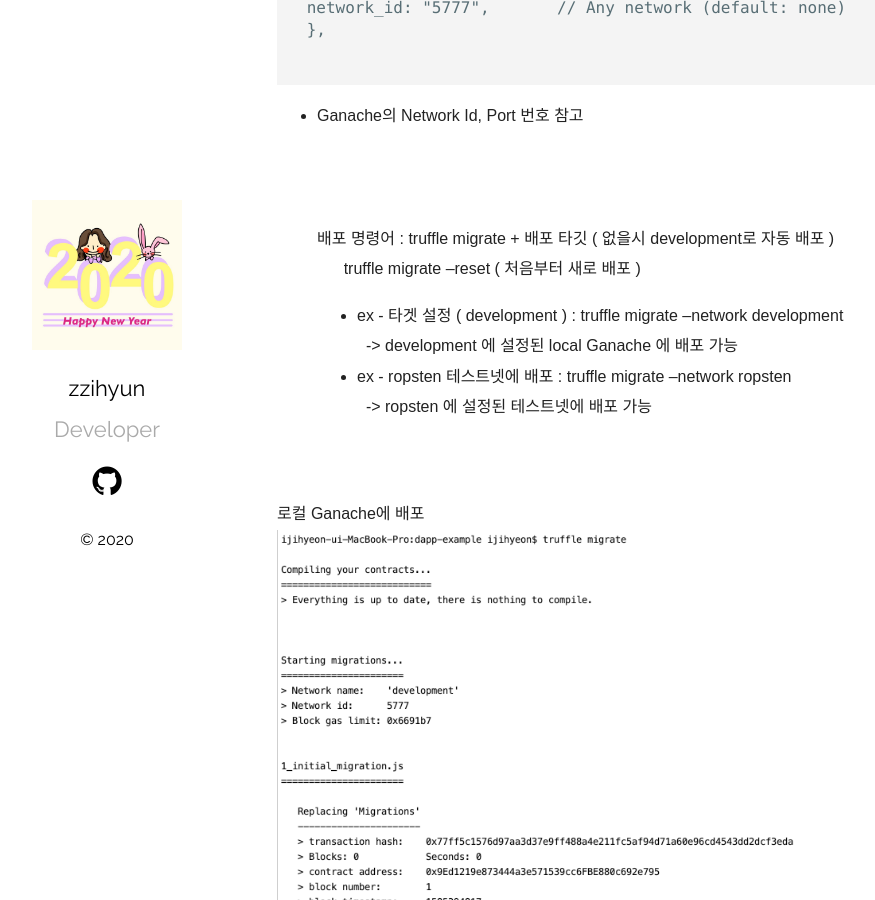
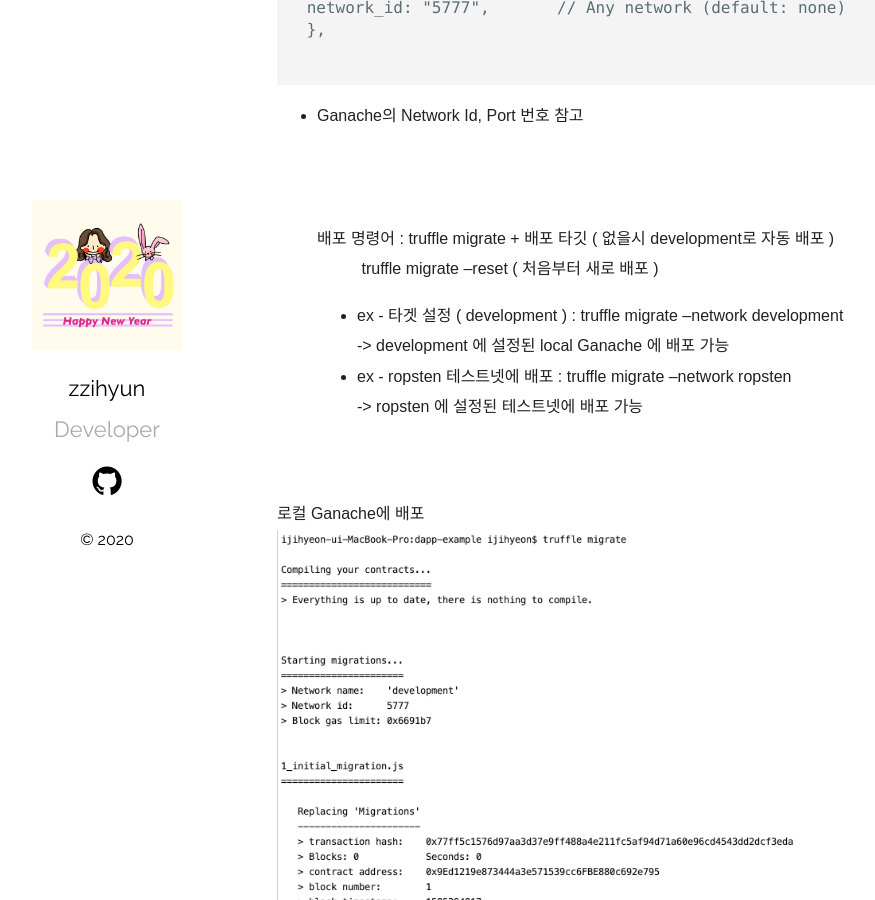
Before and after one commit to jhhhj1002/jhhhj1002.github.io, a Jekyll site: the page built from _posts/2020-03-27-Truffle-in-Blockchain-02.markdown, in a window 1280 px wide and 900 px high, scrolled down 1937 px. Shown: the whole window, without its empty margins (78-953 px from the left). Built offline with Jekyll 4.4.1, drawn with Linux system fonts in a browser that asks for light colours.

```diff
--- a/_posts/2020-03-27-Truffle-in-Blockchain-02.markdown
+++ b/_posts/2020-03-27-Truffle-in-Blockchain-02.markdown
@@ -58,12 +58,12 @@ module.exports = function(deployer){
 <br/>
 
 > 배포 명령어 : truffle migrate + 배포 타깃 ( 없을시 development로 자동 배포 )
-> &nbsp;&nbsp;&nbsp;&nbsp;&nbsp;&nbsp;truffle migrate --reset ( 처음부터 새로 배포 )
+> &nbsp;&nbsp;&nbsp;&nbsp;&nbsp;&nbsp;&nbsp;&nbsp;&nbsp;&nbsp;truffle migrate --reset ( 처음부터 새로 배포 )
 
 > + ex - 타겟 설정 ( development ) : truffle migrate --network development
-      &nbsp;&nbsp;-> development 에 설정된 local Ganache 에 배포 가능
+      -> development 에 설정된 local Ganache 에 배포 가능
 > + ex - ropsten 테스트넷에 배포 : truffle migrate --network ropsten
-      &nbsp;&nbsp;-> ropsten 에 설정된 테스트넷에 배포 가능
+      -> ropsten 에 설정된 테스트넷에 배포 가능
 
 <br/>
 <br/>
```
